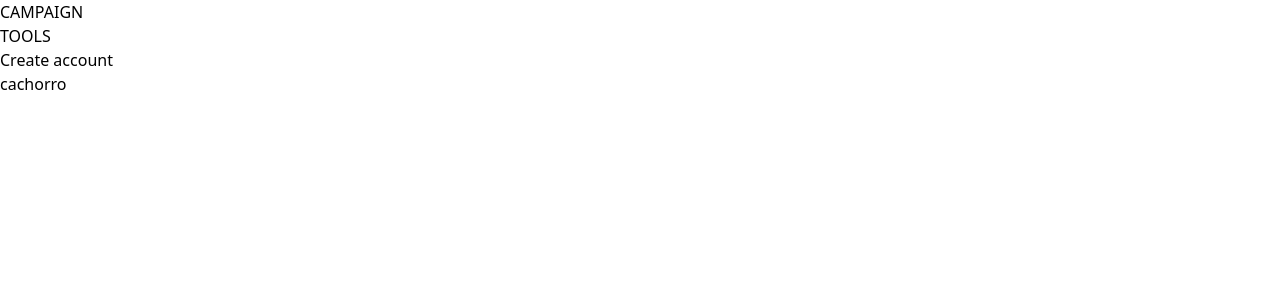
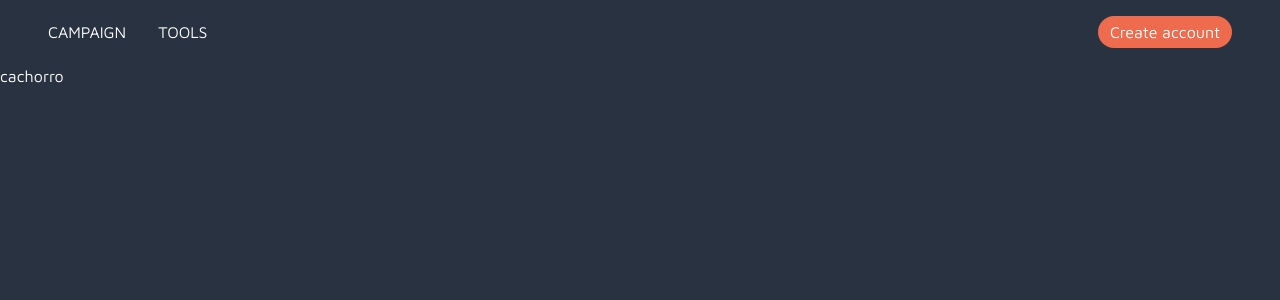
Before and after one commit to saikyuu658/universo-rpg, a React (Vite) app: page / in a window 1280 px wide. Shown: the top 300 px of the page. Built offline with nearby package versions, Linux system fonts and the light colour scheme.

Commit message:
button Component

```diff
--- a/index.html
+++ b/index.html
@@ -4,6 +4,10 @@
     <meta charset="UTF-8" />
     <link rel="icon" type="image/svg+xml" href="/vite.svg" />
     <meta name="viewport" content="width=device-width, initial-scale=1.0" />
+    <link href="https://fonts.googleapis.com/css2?family=Material+Symbols+Outlined" rel="stylesheet" />
+    <link rel="preconnect" href="https://fonts.googleapis.com">
+    <link rel="preconnect" href="https://fonts.gstatic.com" crossorigin>
+    <link href="https://fonts.googleapis.com/css2?family=Maven+Pro:wght@400..900&display=swap" rel="stylesheet">
     <title>Universo-RPG</title>
   </head>
   <body>
--- a/package.json
+++ b/package.json
@@ -11,7 +11,8 @@
   },
   "dependencies": {
     "react": "^18.3.1",
-    "react-dom": "^18.3.1"
+    "react-dom": "^18.3.1",
+    "react-router-dom": "^6.24.1"
   },
   "devDependencies": {
     "@types/react": "^18.3.3",
--- a/src/components/Button/button.css
+++ /dev/null
@@ -1,3 +0,0 @@
-.btn-button{
-
-}
--- a/src/components/Button/index.tsx
+++ b/src/components/Button/index.tsx
@@ -2,7 +2,7 @@
 function Button(props:{name: string, handleClick:any}) {
     return (
         <button
-            className="bg-regal-blue"
+            className="bg-orange-main hover:bg-orange-hover hover:drop-shadow-lg px-3 py-1 rounded-full"
             onClick={props.handleClick}
         >
             {props.name}
--- a/src/components/Nav/index.tsx
+++ b/src/components/Nav/index.tsx
@@ -2,8 +2,8 @@ import Button from "../Button";
 
 function Nav() {
     return (
-        <nav>
-            <ul>
+        <nav className="flex justify-between items-center mx-12 h-16">
+            <ul className="flex gap-8">
                 <li>CAMPAIGN</li>
                 <li>TOOLS</li>
             </ul>
--- a/src/index.css
+++ b/src/index.css
@@ -1,3 +1,14 @@
 @tailwind base;
 @tailwind components;
 @tailwind utilities;
+
+body{
+    background-color: #293241;
+    color: white;
+    margin: 0;
+    padding: 0;
+}
+
+*:not(.material-symbols-outlined){
+    font-family: "Maven Pro", sans-serif;
+}
--- a/tailwind.config.js
+++ b/tailwind.config.js
@@ -7,12 +7,15 @@ export default {
   theme: {
     extend: {
       backgroundColor : {
-        'laranja': '#EE6C4D',
-        'azul-escuro' : '#293241'
+        'orange-main': '#EE6C4D',
+        'orange-hover': '#E5552E',
+        'blue-deep' : '#293241'
       },
       color: {
-        'verde' : '#74C69D',
-        'vermelho' : ''
+        'green' : '#74C69D',
+      },
+      fontFamily: {
+        'body': ['"Maven Pro", sans-serif']
       }
     },
   },
```
Also changed, not shown: 1 other file (tests, documents, lock files or other folders).
